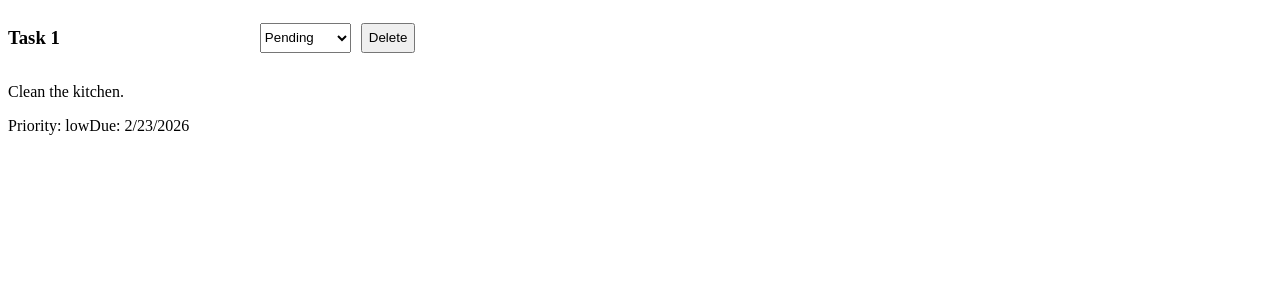
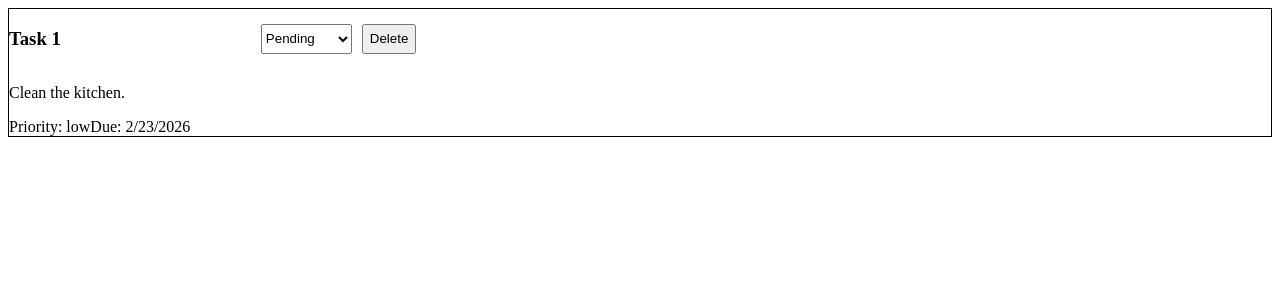
Before and after one commit to ScriptMang/lab9.3, a React (Vite) app: page / in a window 1280 px wide. Shown: the top 300 px of the page. Built offline with nearby package versions, Linux system fonts and the light colour scheme.

Commit message:
Add border around task

```diff
--- a/src/App.css
+++ b/src/App.css
@@ -1,3 +1,7 @@
+#taskContainer {
+    border: solid black 1px;
+}
+
 #taskTitleInfo1 {
     display: flex;
 }
```
